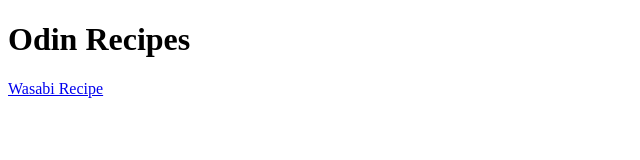
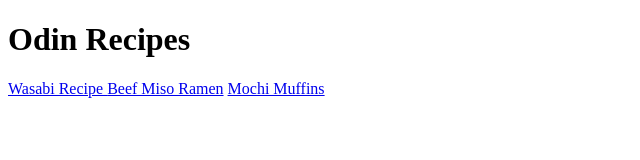
Before and after one commit to sheikhsabbir00/odin-recipes, a plain HTML site: page index.html in a window 1280 px wide. Shown: the whole page, without its empty margins (0-640 px from the left). Drawn offline with Linux system fonts and the light colour scheme.

Commit message:
Added the recipes to home page

```diff
--- a/index.html
+++ b/index.html
@@ -8,6 +8,8 @@
 <body>
     <h1> Odin Recipes </h1>
     <a href="recipes/wasabi.html"> Wasabi Recipe </a>
+    <a href="recipes/miso-ramen.html"> Beef Miso Ramen</a>
+    <a href="recipes/mochi-muffin.html"> Mochi Muffins</a>
 
 
 </body>
```
